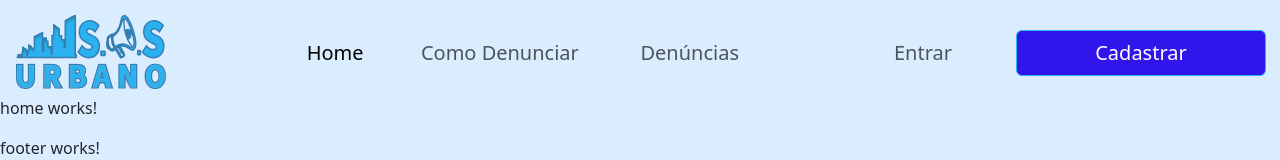
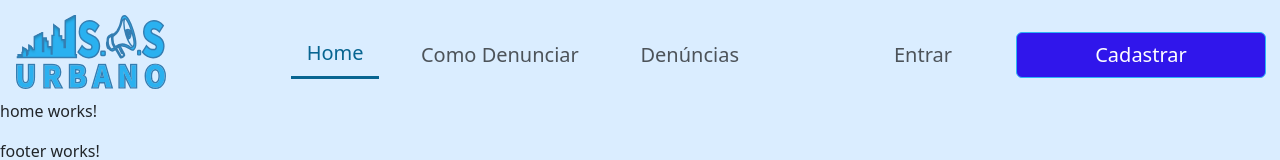
Before and after one commit to RafaelTabolka/fatec_sos_urbano_frontend, an Angular app: page /home in a window 1280 px wide. Shown: the top 160 px of the page. Built offline with nearby package versions, Linux system fonts and the light colour scheme.

Commit message:
Adicionado a estilização na rota ativa.

```diff
--- a/src/app/components/navbar/navbar.component.css
+++ b/src/app/components/navbar/navbar.component.css
@@ -50,12 +50,18 @@
     margin: 2px;
 }
 
+.nav-link.active {
+    color: #076591;
+}
+
 .nav-link:hover {
     background-color: #2db4f4;
     /* O outline cria um contorno no elemento sem afetar o tamanho como o border faz */
     outline: 1px solid #076591;
     border-radius: 3px;
     transition: 0.3s;
+    color: #292727;
+
 }
 
 .btn-primary {
@@ -93,6 +99,10 @@
     .navbar-nav {
         width: 100%;
         gap: 3px;
+    }
+
+    .nav-link.active {
+        border-bottom: 3px solid #076591;
     }
 
     .nav-item-home {
--- a/src/app/components/navbar/navbar.component.html
+++ b/src/app/components/navbar/navbar.component.html
@@ -1,5 +1,5 @@
 <!-- Logo -->
-<a href="" class="navbar-logo">
+<a routerLink="/home" class="navbar-logo">
   <img class="img-logo" src="assets/Logo.svg" alt="">
 </a>
 
@@ -13,23 +13,25 @@
     <div class="collapse navbar-collapse" id="navbarNavDropdown">
       <ul class="navbar-nav">
         <li class="nav-item nav-item-home">
-          <a class="nav-link active" aria-current="page" href="#">Home</a>
+          <a routerLinkActive="active" routerLink="/home" class="nav-link" aria-current="page" href="#">Home</a>
         </li>
 
         <li class="nav-item nav-item-how-report">
-          <a class="nav-link" href="#">Como Denunciar</a>
+          <a routerLinkActive="active" routerLink="/how-report" class="nav-link" href="#">Como Denunciar</a>
         </li>
 
         <li class="nav-item nav-item-complaints">
-          <a class="nav-link" href="#">Denúncias</a>
+          <a routerLinkActive="active" routerLink="/teste" class="nav-link" href="#">Denúncias</a>
         </li>
 
         <li class="nav-item nav-link-login">
-          <a class="nav-link" href="#">Entrar</a>
+          <a routerLinkActive="active" routerLink="/login" class="nav-link" href="#">Entrar</a>
         </li>
 
         <li class="nav-item nav-link-button">
-          <button class="btn btn-primary">Cadastrar</button>
+          <a routerLinkActive="active" routerLink="/register">
+            <button class="btn btn-primary">Cadastrar</button>
+          </a>
         </li>
 
       </ul>
--- a/src/app/components/navbar/navbar.component.ts
+++ b/src/app/components/navbar/navbar.component.ts
@@ -1,9 +1,10 @@
 import { Component } from '@angular/core';
+import { RouterLink, RouterLinkActive } from '@angular/router';
 
 @Component({
   selector: 'app-navbar',
   standalone: true,
-  imports: [],
+  imports: [RouterLink, RouterLinkActive],
   templateUrl: './navbar.component.html',
   styleUrl: './navbar.component.css'
 })
```
